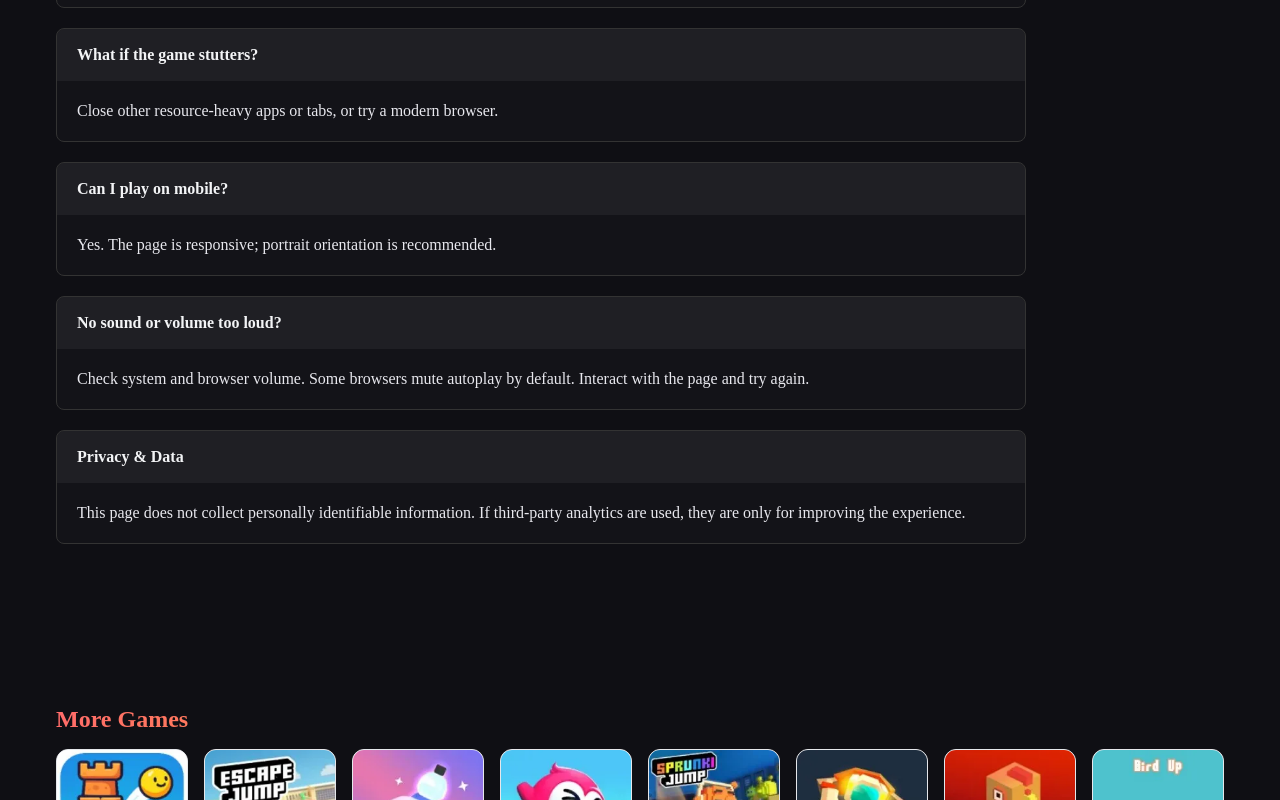
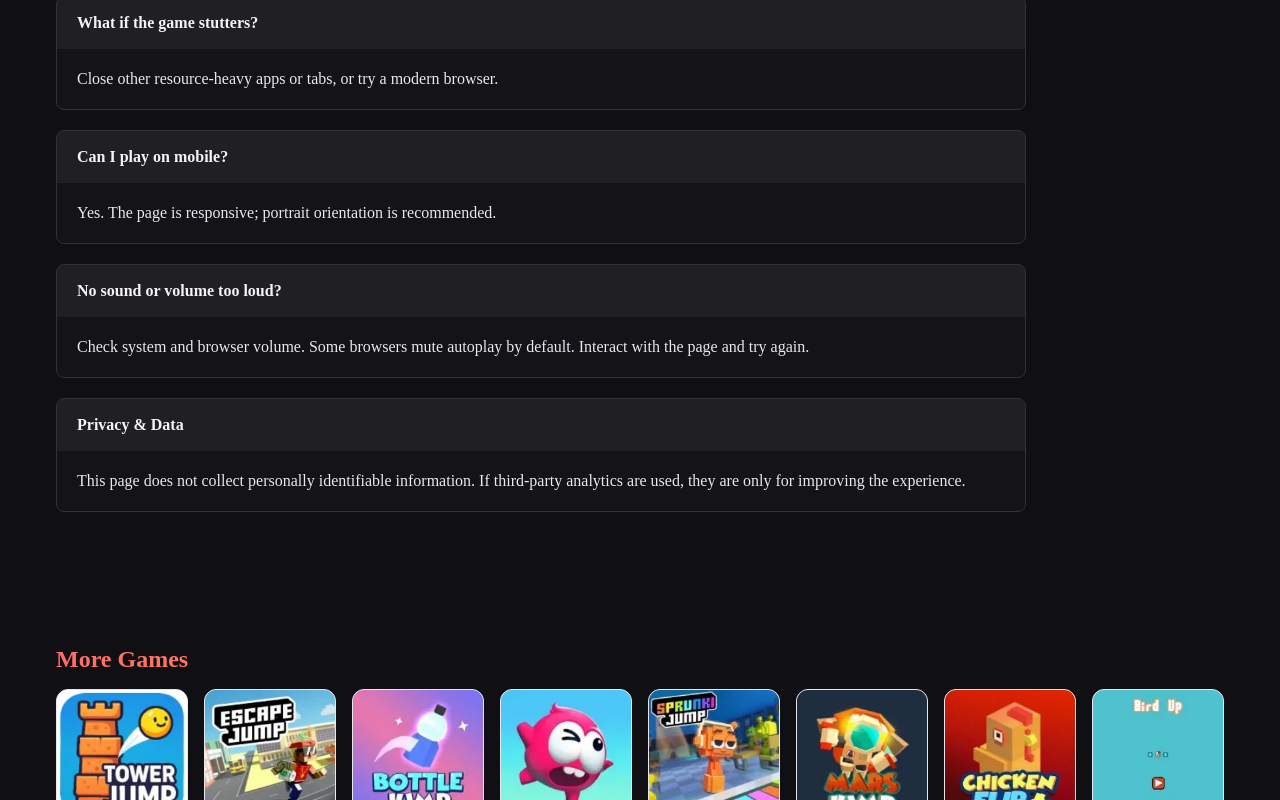
Before and after one commit to wanghuan072/gimjo, a Vue app in the folder Tower-Jump/: page / in a window 1280 px wide. Shown: the part 2000-2800 px from the top of the page. Built offline with nearby package versions, Linux system fonts and the light colour scheme.

Commit message:
广告-7

```diff
--- a/Tower-Jump/src/views/HomeView.vue
+++ b/Tower-Jump/src/views/HomeView.vue
@@ -123,16 +123,12 @@
             </section>
 
             <!-- ADX 广告代码 - 1 -->
-            <div
-              style="margin: 16px 0; display: flex; justify-content: center; max-width: 100%; overflow-x: auto"
-            >
               <ins
                 class="adsbygoogle"
                 style="display: inline-block; width: 970px; max-width: 100%; height: 250px"
                 data-ad-client="ca-pub-9435047454967498"
                 data-tag-src="gamtg"
               ></ins>
-            </div>
 
             <!-- Hot Games 板块 -->
             <section v-if="hotGames.length > 0" class="hot-games-section">
@@ -196,9 +192,6 @@
         </section>
 
         <!-- ADX 广告代码 - 2 -->
-        <div
-          style="margin: 16px 0; display: flex; justify-content: center; max-width: 100%; overflow-x: auto"
-        >
           <ins
             class="adsbygoogle"
             style="display: inline-block; width: 970px; max-width: 100%; height: 90px"
@@ -206,7 +199,6 @@
             data-ad-slot="gimjo-ban01"
             data-tag-src="gamtg"
           ></ins>
-        </div>
 
         <section id="games" class="section-games">
           <h2 class="section-title">More Games</h2>
```
